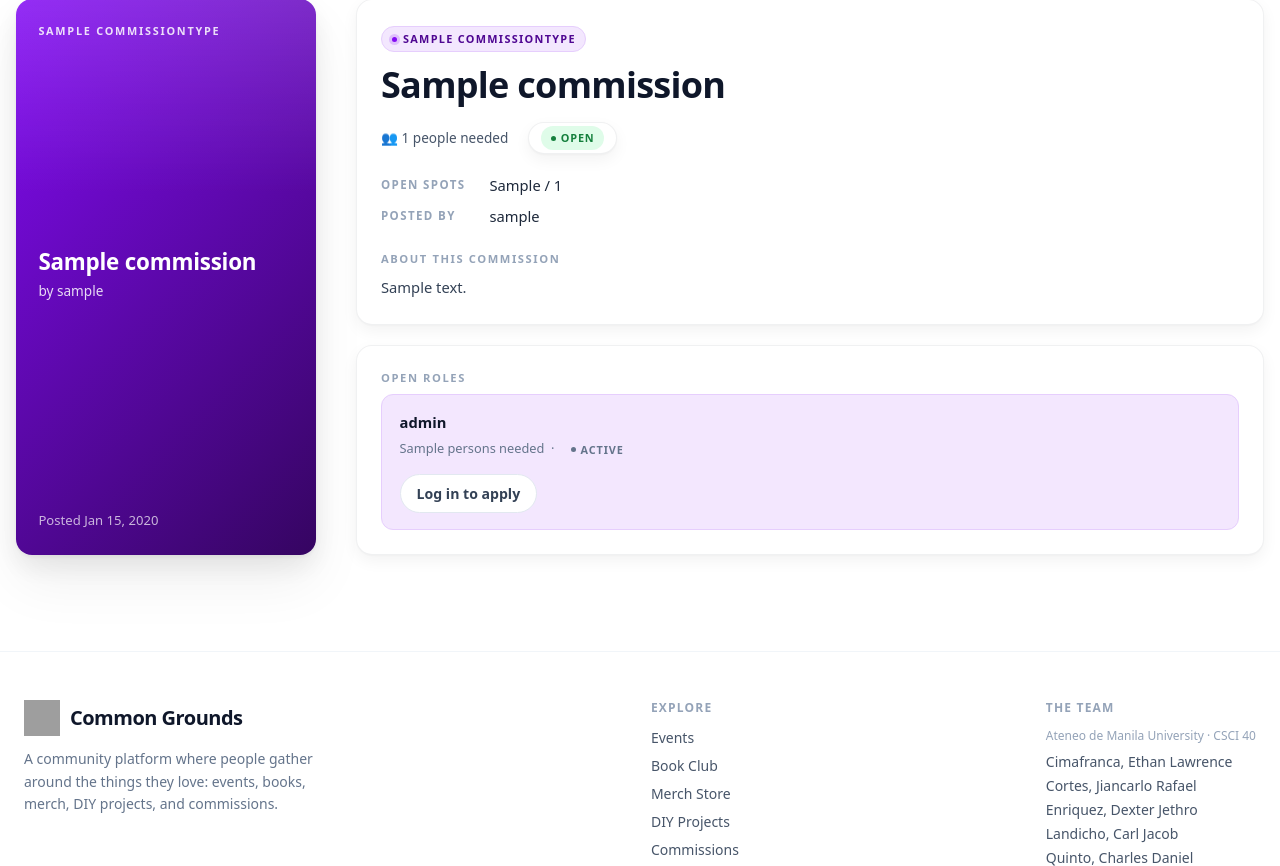
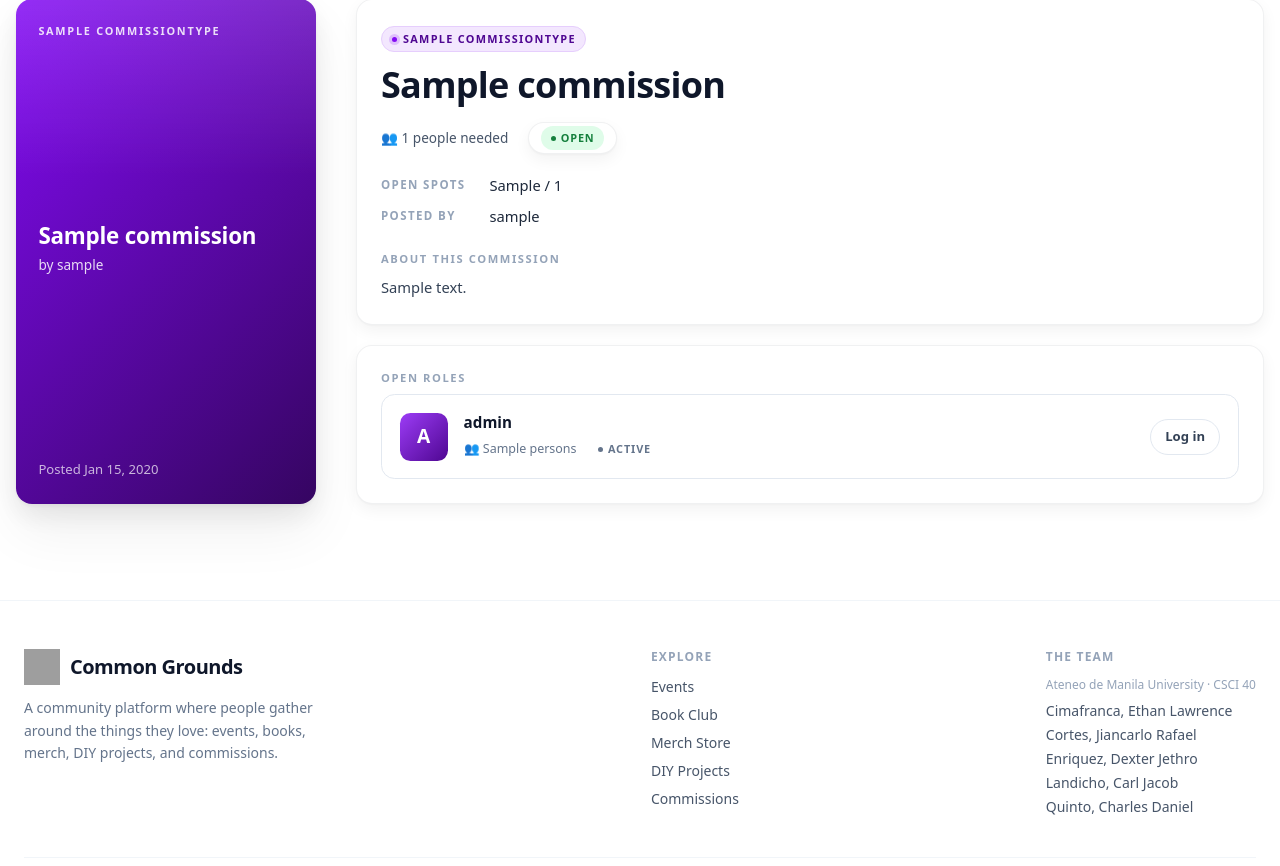
Before and after one commit to Sazemii/commongrounds-AEFG-18, a Django app: template commongrounds/commissions/templates/commissions/commission_detail.html in a window 1280 px wide. Shown: the part 197-1063 px from the top of the page. Run offline with Django 5.2, Linux system fonts and the light colour scheme; tables that the repository leaves empty hold one stand-in row (values such as "Sample post"); the template is opened without the code that fills it: values that come from a table or form of the project are taken from there, most other values are stand-ins (such as "Sample title", 1, 10 or a date in 2020); data that the repository does not hold is empty; some libraries are stand-ins or nearby versions; grey boxes are pictures that could not be loaded.

Commit message:
Improved commission detail UI/UX

```diff
--- a/commongrounds/commissions/templates/commissions/commission_detail.html
+++ b/commongrounds/commissions/templates/commissions/commission_detail.html
@@ -123,21 +123,43 @@
     font-size: 0.92rem; color: #334155; line-height: 1.65;
   }
 
-  /* ── Jobs list ────────────────────────────────────── */
-  .cm-jobs { display: flex; flex-direction: column; gap: 0.85rem; margin-top: 0.5rem; }
+  /* ── Jobs list (Jobs.ph-style rows) ──────────────── */
+  .cm-jobs { display: flex; flex-direction: column; gap: 0.75rem; margin-top: 0.5rem; }
 
   .cm-job-card {
-    background: var(--cm-50);
-    border: 1px solid var(--cm-100);
-    border-radius: 0.75rem;
+    display: flex; align-items: center; gap: 1rem;
+    background: #fff;
+    border: 1px solid #e2e8f0;
+    border-radius: 0.85rem;
     padding: 1rem 1.1rem;
+    transition: border-color .18s, box-shadow .18s, transform .18s;
   }
+  .cm-job-card:hover {
+    border-color: var(--cm-200);
+    box-shadow: 0 4px 16px rgba(131,11,244,0.07);
+    transform: translateY(-1px);
+  }
+  .cm-job-avatar {
+    flex-shrink: 0;
+    width: 48px; height: 48px;
+    border-radius: 0.65rem;
+    background:
+      linear-gradient(135deg, var(--cm-400), var(--cm-700));
+    display: flex; align-items: center; justify-content: center;
+    color: #fff;
+    font-size: 1.2rem;
+    font-weight: 800;
+  }
+  .cm-job-info { flex: 1; min-width: 0; }
   .cm-job-role {
-    font-size: 0.92rem; font-weight: 700; color: #0f172a;
+    font-size: 0.95rem; font-weight: 700; color: #0f172a;
+    white-space: nowrap; overflow: hidden; text-overflow: ellipsis;
   }
   .cm-job-meta {
-    font-size: 0.8rem; color: #64748b; margin-top: 0.25rem;
+    font-size: 0.78rem; color: #64748b; margin-top: 0.2rem;
+    display: flex; flex-wrap: wrap; align-items: center; gap: 0.4rem 0.75rem;
   }
+  .cm-job-action { flex-shrink: 0; }
 
   /* ── Sidebar ──────────────────────────────────────── */
   .cm-sidebar { display: flex; flex-direction: column; gap: 1rem; }
@@ -192,12 +214,12 @@
   }
 
   .applied-badge {
-    display: inline-flex; align-items: center; gap: 0.35rem;
-    width: 100%; justify-content: center;
-    padding: 0.6rem 1rem; border-radius: 9999px;
-    font-size: 0.85rem; font-weight: 600;
+    display: inline-flex; align-items: center; gap: 0.3rem;
+    padding: 0.45rem 0.9rem; border-radius: 9999px;
+    font-size: 0.82rem; font-weight: 600;
     background: rgba(220,252,231,0.9); color: #15803d;
     border: 1px solid rgba(134,239,172,0.5);
+    white-space: nowrap;
   }
 </style>
 {% endblock %}
@@ -260,22 +282,27 @@
       <div class="cm-jobs">
         {% for job in jobs %}
           <div class="cm-job-card">
-            <div class="cm-job-role">{{ job.role }}</div>
-            <div class="cm-job-meta">{{ job.manpower_required }} person{{ job.manpower_required|pluralize }} needed &nbsp;·&nbsp; <span class="status-badge status-{{ job.status|lower }}">{{ job.status }}</span></div>
-
-            <div style="margin-top: 0.75rem;">
+            <div class="cm-job-avatar">{{ job.role|slice:":1"|upper }}</div>
+            <div class="cm-job-info">
+              <div class="cm-job-role">{{ job.role }}</div>
+              <div class="cm-job-meta">
+                <span>👥 {{ job.manpower_required }} person{{ job.manpower_required|pluralize }}</span>
+                <span class="status-badge status-{{ job.status|lower }}">{{ job.status }}</span>
+              </div>
+            </div>
+            <div class="cm-job-action">
               {% if job.user_applied %}
-                <span class="applied-badge">✓ You have applied</span>
+                <span class="applied-badge">✓ Applied</span>
               {% elif can_apply %}
                 <form method="post">
                   {% csrf_token %}
                   <input type="hidden" name="job_id" value="{{ job.id }}">
-                  <button type="submit" class="btn-cm-primary" {% if job.is_full %}disabled{% endif %}>
-                    {% if job.is_full %}Role Full{% else %}Apply to Role{% endif %}
+                  <button type="submit" class="btn-cm-primary" style="width:auto; padding:0.5rem 1.1rem; font-size:0.82rem;" {% if job.is_full %}disabled{% endif %}>
+                    {% if job.is_full %}Full{% else %}Apply{% endif %}
                   </button>
                 </form>
               {% else %}
-                <a href="{% url 'login' %}" class="btn-cm-ghost" style="width: auto; padding: 0.5rem 1rem;">Log in to apply</a>
+                <a href="{% url 'login' %}" class="btn-cm-ghost" style="width:auto; padding:0.45rem 0.9rem; font-size:0.82rem;">Log in</a>
               {% endif %}
             </div>
           </div>
```
Also changed, not shown: commongrounds/commissions/templates/commissions/commission_list.html (+7 -3 lines).
